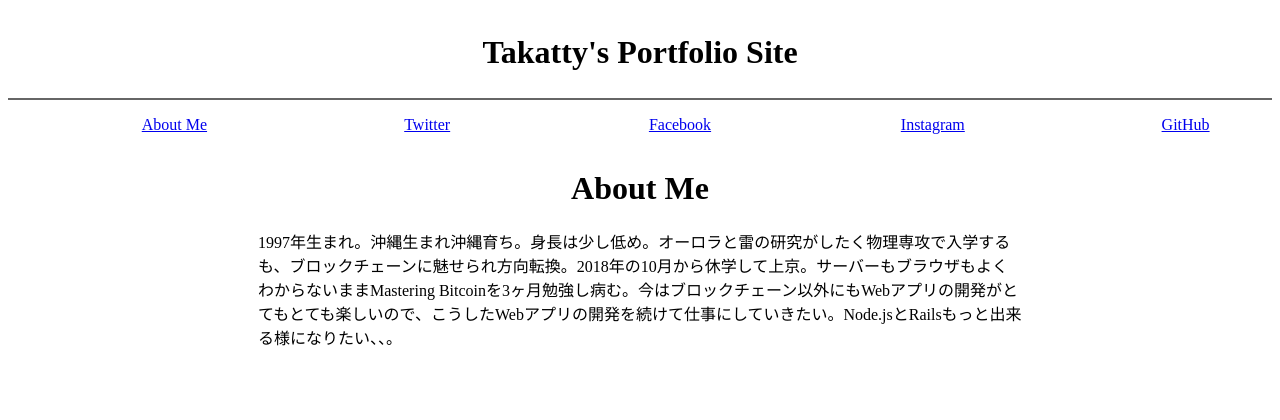
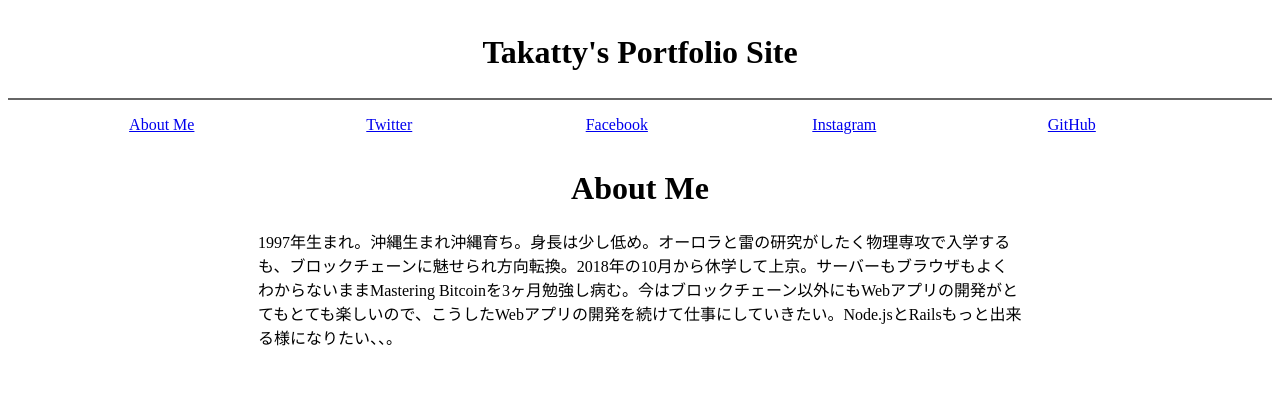
Before and after one commit to takattty/MyPortfolioSite-1, a PHP site: page / in a window 1280 px wide. Shown: the top 420 px of the page. Run offline with PHP 8.4, Linux system fonts and the light colour scheme; some libraries are stand-ins or nearby versions.

Commit message:
css変更

```diff
--- a/index.css
+++ b/index.css
@@ -13,10 +13,11 @@
 .navigate {
     display:-webkit-flex;
     display:flex;
-    width:100%;
+    width:90%;
     list-style-type:none;
     padding-top: 0px;
     padding-bottom: 15px;
+    padding-right: 50px;
 }
 
 .navigate li {
@@ -29,11 +30,16 @@
     text-decoration:none;
 }
 
+.contens {
+    display: block;
+}
+
 .contents h1 {
     text-align: center;
 }
 
 .content h3 {
+    display: block;
     text-align: center;
     border-bottom: 2px solid #666666;
     margin-top: 100px;
```
